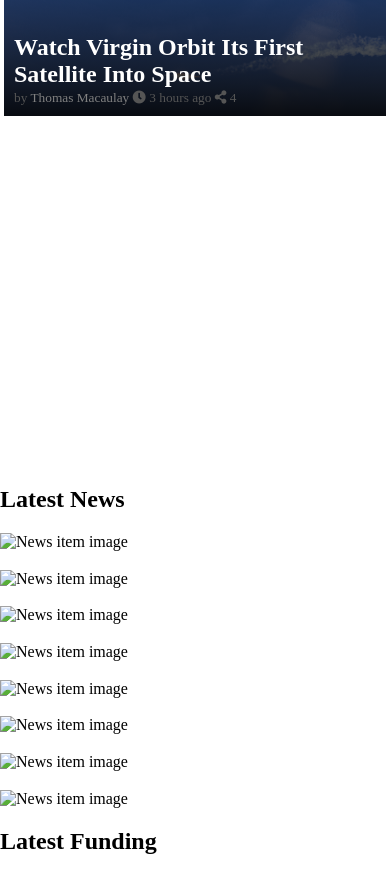
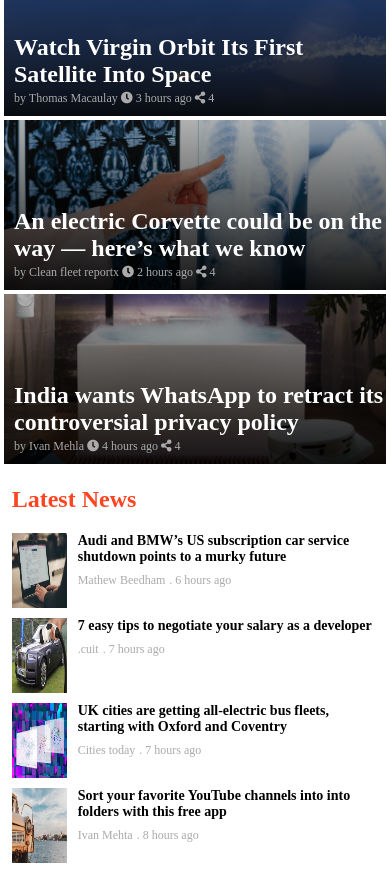
Before and after one commit to Moreneecoder/keji-miguel-responsive-web-design, a plain HTML site: page index.html in a window 390 px wide. Shown: the part 106-975 px from the top of the page. Drawn offline with Linux system fonts and the light colour scheme.

Commit message:
Add mobile styling to Latest News section

```diff
--- a/assets/css/style.css
+++ b/assets/css/style.css
@@ -1,12 +1,21 @@
-body {
+* {
   padding: 0;
   margin: 0;
+  box-sizing: border-box;
 }
 
 nav {
+  width: 100%;
+  top: 0;
   display: flex;
   justify-content: space-between;
+  position: fixed;
   height: 50px;
+  z-index: 10;
+  background-color: white;
+}
+main {
+  padding-top: 50px;
 }
 
 .search-and-menu i {
@@ -51,15 +60,68 @@
   color: white;
 }
 
-.headline-item-text small {
-  color: #555;
+.art-author-link {
+  color: #aaa;
+  font-size: 12px;
 }
 
-.headline-item-text small a {
+.art-author-link a{
   text-decoration: none;
-  color: gray;
+  color: #aaa;
 }
+
 
 .headline-image-1 {
   background-image: linear-gradient(to bottom, rgba(11, 11, 13, 0.3), rgba(0, 0, 0, 0.923)), url("../../assets/images/headline-1.webp");
 }
+
+.headline-image-2 {
+  background-image: linear-gradient(to bottom, rgba(11, 11, 13, 0.3), rgba(0, 0, 0, 0.923)), url("../../assets/images/headline-2.webp");
+}
+
+.headline-image-3 {
+  background-image: linear-gradient(to bottom, rgba(11, 11, 13, 0.3), rgba(0, 0, 0, 0.923)), url("../../assets/images/headline-3.jpg");
+}
+
+.latest-news {
+padding: 0 3%;
+margin-top: 20px;
+}
+
+.latest-news h2{
+  color: #f42;
+  margin-bottom: 20px;
+}
+
+.latest-news-item {
+display: flex;
+justify-content: space-between;
+margin-bottom: 10px;
+width: 100%;
+height: 75px;
+}
+
+.latest-news-item img {
+width: 15%;
+height: auto;
+}
+
+.news-title {
+width: 82%;
+}
+
+.news-title h3{
+  margin-bottom: 5px;
+font-size: 14px;
+}
+
+.latest-news-item a {
+text-decoration: none;
+color: #aaa;
+}
+
+
+
+/* .latest-news-item h3 {
+margin: 0;
+} */
--- a/index.html
+++ b/index.html
@@ -1,3 +1,4 @@
+
 <!DOCTYPE html>
 <html lang="en">
 
@@ -28,125 +29,127 @@
         <section class="headline-item-text">
           <h1>Watch Virgin Orbit Its First Satellite Into Space</h1>
           <span>
-            <small>by <a href="">Thomas Macaulay</a> <i class="fas fa-clock"></i> 3 hours ago <i class="fas fa-share-alt"></i> 4</small>
+            <small class="art-author-link">by <a href="">Thomas Macaulay</a> <i class="fas fa-clock"></i> 3 hours ago <i class="fas fa-share-alt"></i> 4</small>
           </span>
         </section>
       </section>
 
         <section class="headline-item headline-image-2">
-        <h3></h3>
+          <section class="headline-item-text">
+            <h1>An electric Corvette could be on the way — here’s what we know</h1>
             <span>
-          <small></small>
-          <a href="#"></a>
-          <small></small>
+              <small class="art-author-link">by <a href="">Clean fleet reportx</a> <i class="fas fa-clock"></i> 2 hours ago <i class="fas fa-share-alt"></i> 4</small>
             </span>
+          </section>
         </section>
 
           <section class="headline-item headline-image-3">
-        <h3></h3>
+            <section class="headline-item-text">
+              <h1>India wants WhatsApp to retract its controversial privacy policy</h1>
               <span>
-          <small></small>
-          <a href="#"></a>
-          <small></small>
+                <small class="art-author-link">by <a href="">Ivan Mehla</a> <i class="fas fa-clock"></i> 4 hours ago <i class="fas fa-share-alt"></i> 4</small>
               </span>
             </section>
+          </section>
+
 
 
     </section>
 
     <section class="latest-news">
-      <h2>Latest News</h2>
+      <h2>Latest News </h2>
+
       <section class="latest-news-item">
-        <img src="" alt="News item image">
+        <img src="assets/images/latest-news-1.jpg" alt="News item image">
         <section class="news-title">
-          <h3></h3>
+          <h3>Audi and BMW’s US subscription car service shutdown points to a murky future</h3>
           <span>
-            <a href="#"></a>
-            <small></small>
+            <a class="art-author-link" href="#">Mathew Beedham</a>
+            <small class="art-author-link">. 6 hours ago</small>
           </span>
 
         </section>
       </section>
 
       <section class="latest-news-item">
-        <img src="" alt="News item image">
+        <img src="assets/images/latest-news-2.jpg" alt="News item image">
         <section class="news-title">
-          <h3></h3>
+          <h3>7 easy tips to negotiate your salary as a developer</h3>
           <span>
-            <a href="#"></a>
-            <small></small>
+            <a class="art-author-link" href="#">.cuit</a>
+            <small class="art-author-link">. 7 hours ago</small>
           </span>
 
         </section>
       </section>
 
       <section class="latest-news-item">
-        <img src="" alt="News item image">
+        <img src="assets/images/latest-news-3.jpg" alt="News item image">
         <section class="news-title">
-          <h3></h3>
+          <h3>UK cities are getting all-electric bus fleets, starting with Oxford and Coventry</h3>
           <span>
-            <a href="#"></a>
-            <small></small>
+            <a class="art-author-link" href="#">Cities today</a>
+            <small class="art-author-link">. 7 hours ago</small>
           </span>
 
         </section>
       </section>
 
       <section class="latest-news-item">
-        <img src="" alt="News item image">
+        <img src="assets/images/latest-news-4.jpg" alt="News item image">
         <section class="news-title">
-          <h3></h3>
+          <h3>Sort your favorite YouTube channels into into folders with this free app</h3>
           <span>
-            <a href="#"></a>
-            <small></small>
+            <a class="art-author-link" href="#">Ivan Mehta</a>
+            <small class="art-author-link">. 8 hours ago</small>
           </span>
 
         </section>
       </section>
 
       <section class="latest-news-item">
-        <img src="" alt="News item image">
+        <img src="assets/images/latest-news-5.webp" alt="News item image">
         <section class="news-title">
-          <h3></h3>
+          <h3>Report: Trump's Twitter ban led to a 73% drop in election fraud misinformation</h3>
           <span>
-            <a href="#"></a>
-            <small></small>
+            <a class="art-author-link" href="#">Napier Lopez</a>
+            <small class="art-author-link">. 18 hours ago</small>
           </span>
 
         </section>
       </section>
 
       <section class="latest-news-item">
-        <img src="" alt="News item image">
+        <img src="assets/images/latest-news-6.jpeg" alt="News item image">
         <section class="news-title">
-          <h3></h3>
+          <h3>GitHub offers to rehire employee it fired for calling insurrectionists 'Nazis'</h3>
           <span>
-            <a href="#"></a>
-            <small></small>
+            <a class="art-author-link" href="#">Thomas Macaulay</a>
+            <small class="art-author-link">. 20 hours ago</small>
           </span>
 
         </section>
       </section>
 
       <section class="latest-news-item">
-        <img src="" alt="News item image">
+        <img src="assets/images/latest-news-7.jpg" alt="News item image">
         <section class="news-title">
-          <h3></h3>
+          <h3>Watch Virgin Orbit launch its first satellites into space</h3>
           <span>
-            <a href="#"></a>
-            <small></small>
+            <a class="art-author-link" href="#">Thomas Macaulay</a>
+            <small class="art-author-link">. 23 hours ago</small>
           </span>
 
         </section>
       </section>
 
       <section class="latest-news-item">
-        <img src="" alt="News item image">
+        <img src="assets/images/latest-news-8.jpg" alt="News item image">
         <section class="news-title">
-          <h3></h3>
+          <h3>Lightkey Pro uses AI to know what you’re going to type before you type it</h3>
           <span>
-            <a href="#"></a>
-            <small></small>
+            <a class="art-author-link" href="#">TNW Deals</a>
+            <small class="art-author-link">. 1 day ago</small>
           </span>
 
         </section>
@@ -607,7 +610,7 @@
       </section>
 
     </section>
-
+</main>
     <footer>
 
       <section class="upper-footer">
@@ -640,7 +643,7 @@
 
     </footer>
 
-  </main>
+
 </body>
 
 </html>
```
Lines whose indentation alone changed are shown as unchanged.
